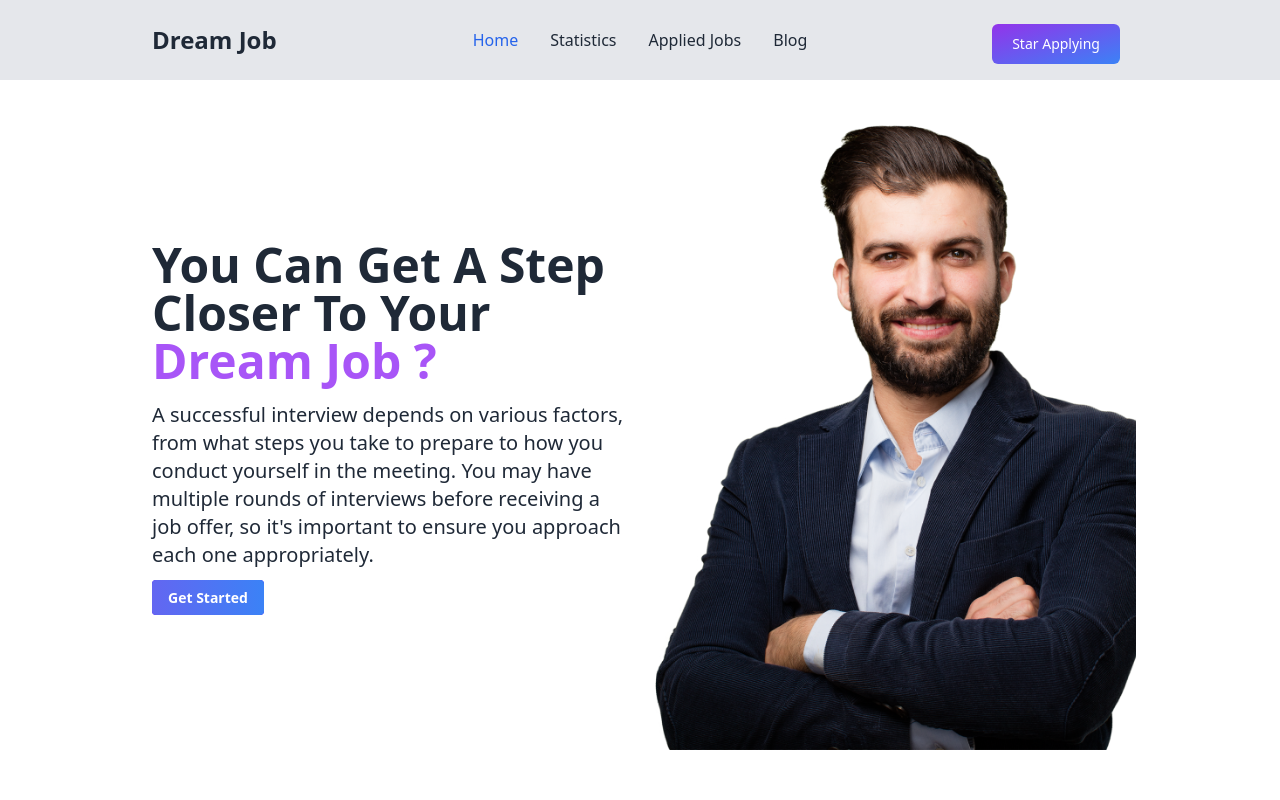
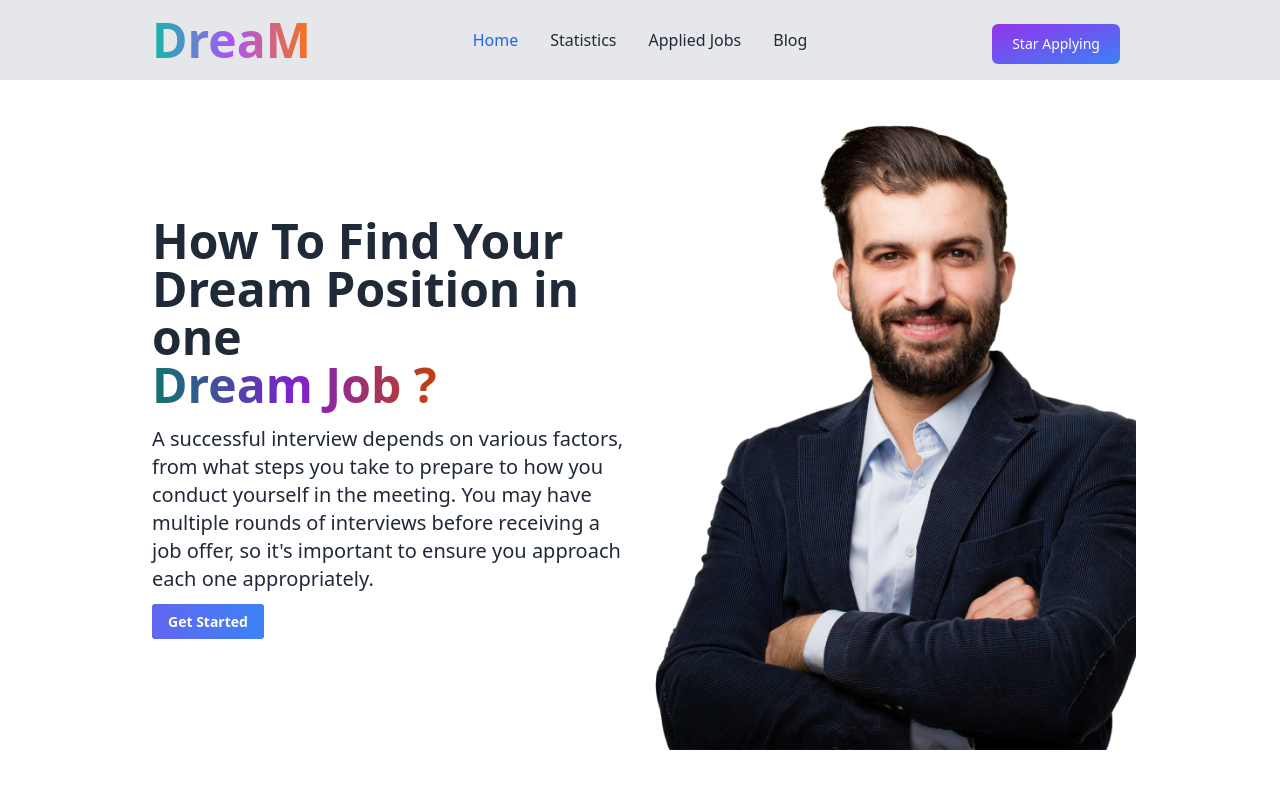
Before and after one commit to yeasin550/career-hub, a React (Vite) app: page / in a window 1280 px wide. Shown: the top 800 px of the page. Built offline with nearby package versions, Linux system fonts and the light colour scheme.

Commit message:
single Applied job

```diff
--- a/src/components/FeaturedJobs/SingleFeatured.jsx
+++ b/src/components/FeaturedJobs/SingleFeatured.jsx
@@ -20,7 +20,7 @@ const SingleFeatured = ({ job }) => {
 
 
   return (
-    <div className="border-2 pt-10 rounded-lg hover:bg-gray-50 border-gray-300 pl-14 pb-10">
+    <div className="border-2 pt-10 rounded-lg hover:bg-gray-200 border-gray-300 pl-14 pb-10">
       <img className="h-18 w-40" src={company_logo} alt="" />
       <h1 className="font-bold text-2xl mt-4">{job_title}</h1>
       <p className="text-xl">{company_name}</p>
--- a/src/components/Header/Header.jsx
+++ b/src/components/Header/Header.jsx
@@ -71,8 +71,11 @@ const Header = () => {
                 </li>
               </ul>
             </div>
-            <Link to="/" className="text-2xl font-extrabold">
-              Dream Job
+            <Link
+              to="/"
+              className="text-2xl font-extrabold animate-text bg-gradient-to-r from-teal-500 via-purple-500 to-orange-500 bg-clip-text text-transparent text-5xl font-black"
+            >
+              DreaM
             </Link>
           </div>
           <div className="navbar-center hidden lg:flex">
--- a/src/components/Home/Home.jsx
+++ b/src/components/Home/Home.jsx
@@ -19,8 +19,11 @@ const Home = () => {
           </div>
           <div className="lg:order-1 mx-2  my-auto">
             <h1 className="text-5xl  font-bold">
-              You Can Get A Step Closer To Your <br />
-              <span className="text-purple-500">Dream Job ?</span>
+              How To Find Your Dream Position in one
+              <br />
+              <span className="animate-text bg-gradient-to-r from-teal-700 via-purple-700 to-orange-700 bg-clip-text text-transparent text-5xl font-black">
+                Dream Job ?
+              </span>
             </h1>
             <p className="my-4 text-xl">
               A successful interview depends on various factors, from what steps
```
